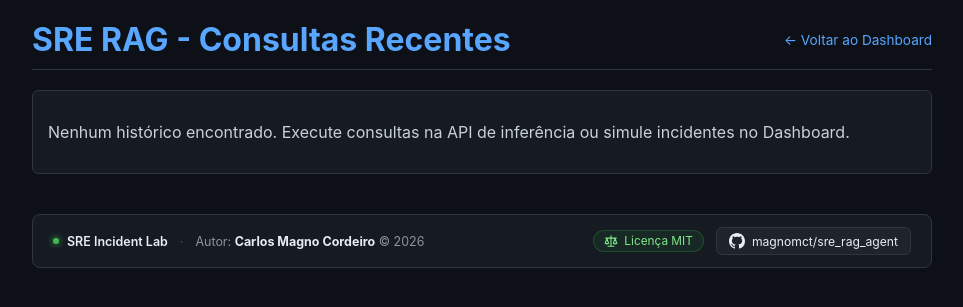
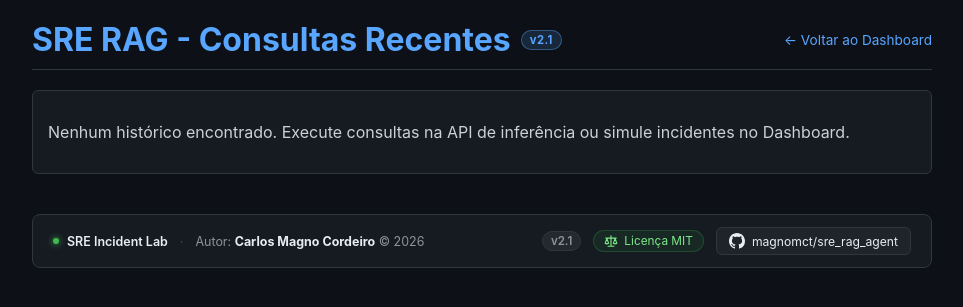
Before and after one commit to magnomct/sre_rag_agent, a FastAPI app: page /board in a window 1280 px wide. Shown: the top 307 px of the page, without its empty margins (158-1121 px from the left). Run offline with FastAPI, Linux system fonts and the light colour scheme.

Commit message:
update version to 2.1

```diff
--- a/app/config.py
+++ b/app/config.py
@@ -12,7 +12,7 @@ class Settings(BaseSettings):
 
     # Application
     app_name: str = Field(default="sre-rag-api", description="Application name")
-    app_version: str = Field(default="1.0.0", description="Application version")
+    app_version: str = Field(default="2.1", description="Application version")
     debug: bool = Field(default=False, description="Debug mode")
     environment: str = Field(
         default="development",
--- a/app/templates/board.html
+++ b/app/templates/board.html
@@ -59,7 +59,10 @@
 <body>
     <div class="container">
         <div style="display:flex;justify-content:space-between;align-items:center;border-bottom:1px solid var(--border);padding-bottom:10px;">
-            <h1 style="border-bottom:none;padding-bottom:0;margin:0;">SRE RAG - Consultas Recentes</h1>
+            <div style="display:flex;align-items:center;gap:10px;">
+                <h1 style="border-bottom:none;padding-bottom:0;margin:0;">SRE RAG - Consultas Recentes</h1>
+                <span style="background:rgba(88,166,255,0.15);border:1px solid rgba(88,166,255,0.4);color:#58a6ff;font-size:0.7rem;font-weight:700;padding:2px 8px;border-radius:12px;letter-spacing:0.04em;">v2.1</span>
+            </div>
             <a href="/" style="color:#58a6ff;text-decoration:none;font-size:0.85rem;">&larr; Voltar ao Dashboard</a>
         </div>
         <div class="board" id="board">
@@ -88,6 +91,7 @@
             </div>
 
             <div style="display: flex; align-items: center; gap: 12px;">
+                <span title="Versão da Plataforma" style="background:rgba(255,255,255,0.06);border:1px solid #30363d;padding:2px 8px;border-radius:10px;font-size:0.72rem;font-weight:600;color:#8b949e;">v2.1</span>
                 <a
                     href="https://github.com/magnomct/sre_rag_agent/blob/main/LICENSE"
                     target="_blank"
```
Also changed, not shown: app/templates/dashboard.html (+5 -2 lines), README.md, README_EN.md.
